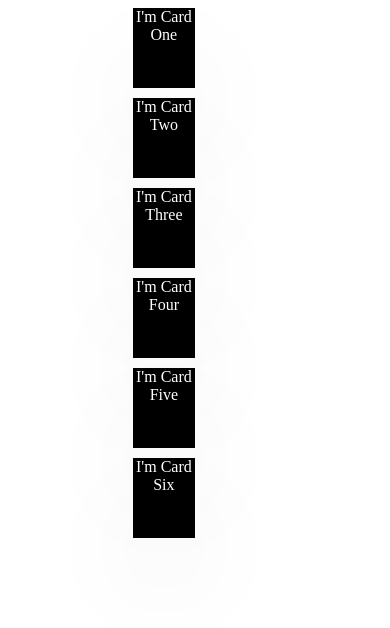
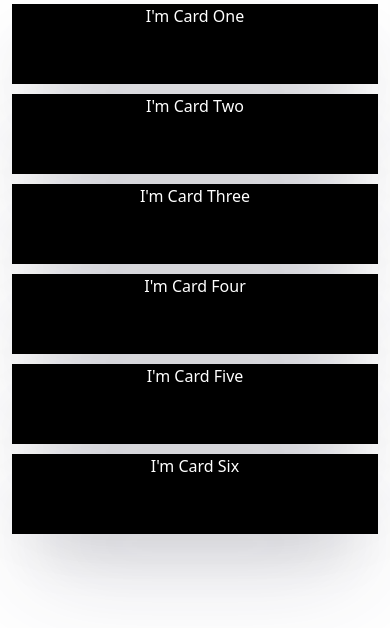
Before and after one commit to tobidechamp15/Responsive, a plain HTML site: page index.html in a window 390 px wide. Drawn offline with nearby package versions, Linux system fonts and the light colour scheme.

Commit message:
cards-resized

```diff
--- a/index.css
+++ b/index.css
@@ -12,13 +12,13 @@
     gap: 10px;
     color: white;
     text-align: center;
-    width: 33.3%;
+    width: 100%;
 }
 .card1{
     height: 80px;
     box-shadow: rgba(50, 50, 93, 0.25) 0px 50px 100px -20px, rgba(0, 0, 0, 0.3) 0px 30px 60px -30px;
     background-color: black;
-    width: 50%;
+    width: 0100%;
 }
 @media screen and (max-width: 925px) {
     .container1n2{
@@ -34,11 +34,15 @@
     .container1n2{
         display: flex;
         flex-direction: row;
+        width: 100%;
     }
     .cards{
         display: flex;
         flex-direction: column;
         align-items: center;
+    }
+    .card1{
+        width: 100%;
     }
 
 }
--- a/index.html
+++ b/index.html
@@ -6,9 +6,11 @@
     <meta name="viewport" content="width=device-width, initial-scale=1.0">
     <title>Responsiveness</title>
     <link rel="stylesheet" href="index.css">
+    <link href="https://cdn.jsdelivr.net/npm/bootstrap@5.2.1/dist/css/bootstrap.min.css" rel="stylesheet"
+        integrity="sha384-iYQeCzEYFbKjA/T2uDLTpkwGzCiq6soy8tYaI1GyVh/UjpbCx/TYkiZhlZB6+fzT" crossorigin="anonymous" />
 </head>
 <body>
-    <div class="cards">
+    <div class="cards container-fluid mt-1">
         <section class="container1n2">
             <div class="card1">I'm Card One</div>
             <div class="card1">I'm Card Two</div>
@@ -21,6 +23,8 @@
             <div class="card1">I'm Card Six</div>
         </section>
     </div>
-
+    <script src="https://cdn.jsdelivr.net/npm/bootstrap@5.2.1/dist/js/bootstrap.bundle.min.js"
+        integrity="sha384-u1OknCvxWvY5kfmNBILK2hRnQC3Pr17a+RTT6rIHI7NnikvbZlHgTPOOmMi466C8"
+        crossorigin="anonymous"></script>
 </body>
 </html>
```
